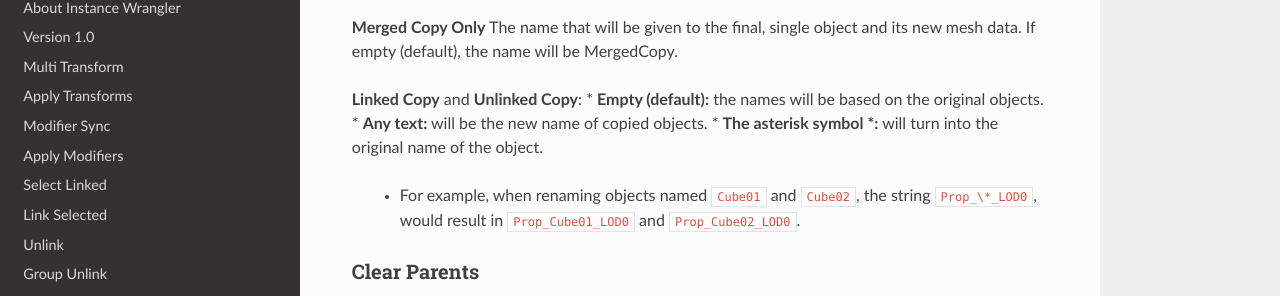
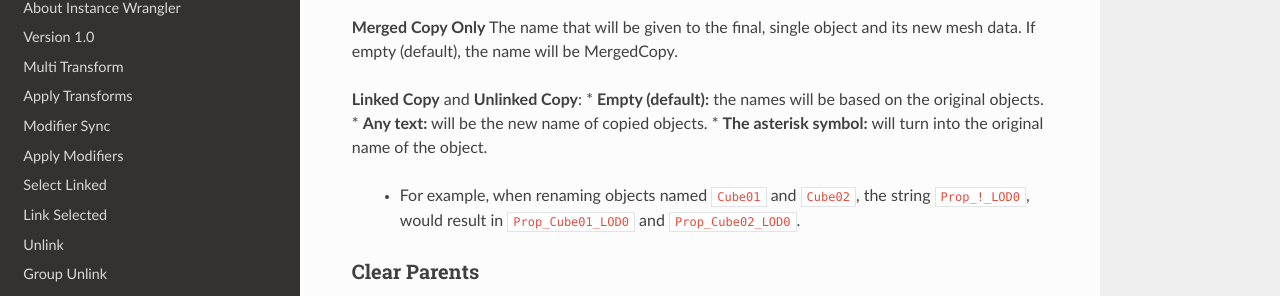
Before and after one commit to jb1981dev/Precise-Docs, a Sphinx documentation site: the page built from docs/source/instwrangler/advancedcopy.rst, in a window 1280 px wide and 900 px high, scrolled down 1109 px. Shown: the part 144-440 px from the top of the window. Built offline with Sphinx 7.4.7 and the Read the Docs theme 3.1.0, drawn with Linux system fonts in a browser that asks for light colours.

```diff
--- a/docs/source/instwrangler/advancedcopy.rst
+++ b/docs/source/instwrangler/advancedcopy.rst
@@ -52,8 +52,8 @@ The name that will be given to the final, single object and its new mesh data. I
 **Linked Copy** and **Unlinked Copy**:
 * **Empty (default):** the names will be based on the original objects.
 * **Any text:** will be the new name of copied objects.
-* **The asterisk symbol \*:** will turn into the original name of the object.
-    * For example, when renaming objects named ``Cube01`` and ``Cube02``, the string ``Prop_\*_LOD0``, would result in ``Prop_Cube01_LOD0`` and ``Prop_Cube02_LOD0``.
+* **The asterisk symbol:** will turn into the original name of the object.
+    * For example, when renaming objects named ``Cube01`` and ``Cube02``, the string ``Prop_!_LOD0``, would result in ``Prop_Cube01_LOD0`` and ``Prop_Cube02_LOD0``.
 
 Clear Parents
 -------------
```
